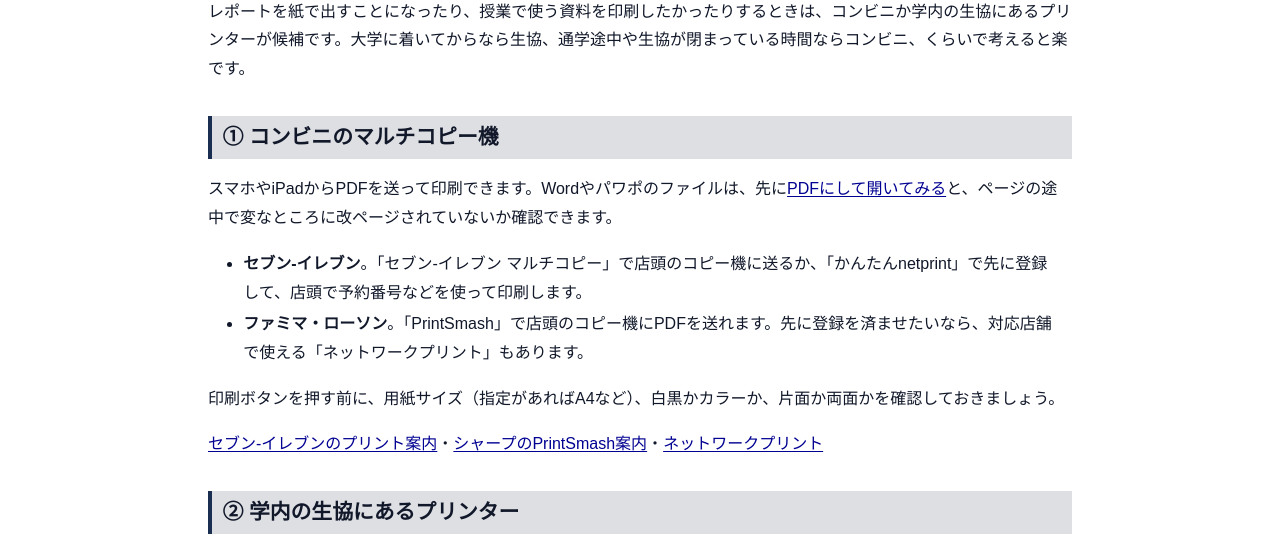
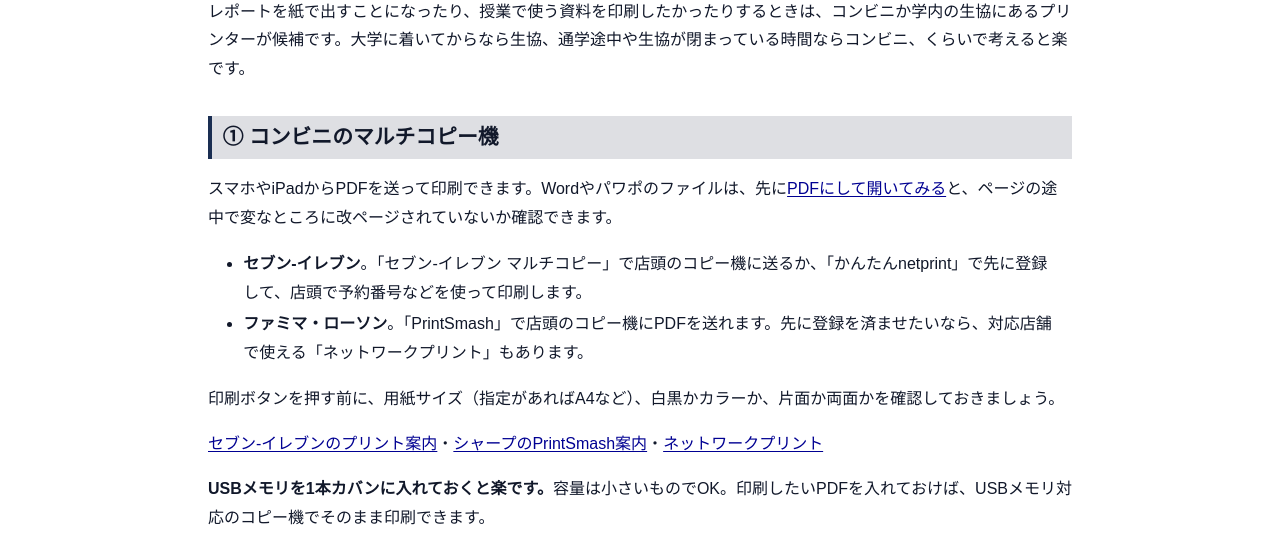
Before and after one commit to Syu-Syuto/shu-pc-notebook, a plain HTML site: page printing.html in a window 1280 px wide. Shown: the part 216-763 px from the top of the page. Drawn offline with Linux system fonts and the light colour scheme.

Commit message:
Mention carrying a USB drive for printing

```diff
--- a/printing.html
+++ b/printing.html
@@ -22,6 +22,7 @@
       </ul>
       <p>印刷ボタンを押す前に、用紙サイズ（指定があればA4など）、白黒かカラーか、片面か両面かを確認しておきましょう。</p>
       <p><a href="https://www.sej.co.jp/services/multicopy/print.html">セブン‐イレブンのプリント案内</a>・<a href="https://cgi.jp.sharp/print/prsm/pc/detail.html">シャープのPrintSmash案内</a>・<a href="https://networkprint.ne.jp/">ネットワークプリント</a></p>
+      <p><strong>USBメモリを1本カバンに入れておくと楽です。</strong>容量は小さいものでOK。印刷したいPDFを入れておけば、USBメモリ対応のコピー機でそのまま印刷できます。</p>
       <h2>② 学内の生協にあるプリンター</h2>
       <p>もう大学に着いていて、授業前に印刷したいなら、生協に置いてあるプリンターも候補です。初めて使うときは、PDFをどう持っていけば印刷できるか、料金や支払い方法とあわせてお店で確認しておくと安心です。</p>
       <p>生協は日によって営業時間が変わるので、朝イチや夕方に使うなら先に営業時間を見ておきましょう。<a href="https://www.univcoop.jp/gakugei/time/index.html">東京学芸大学生協の営業時間</a></p>
```
